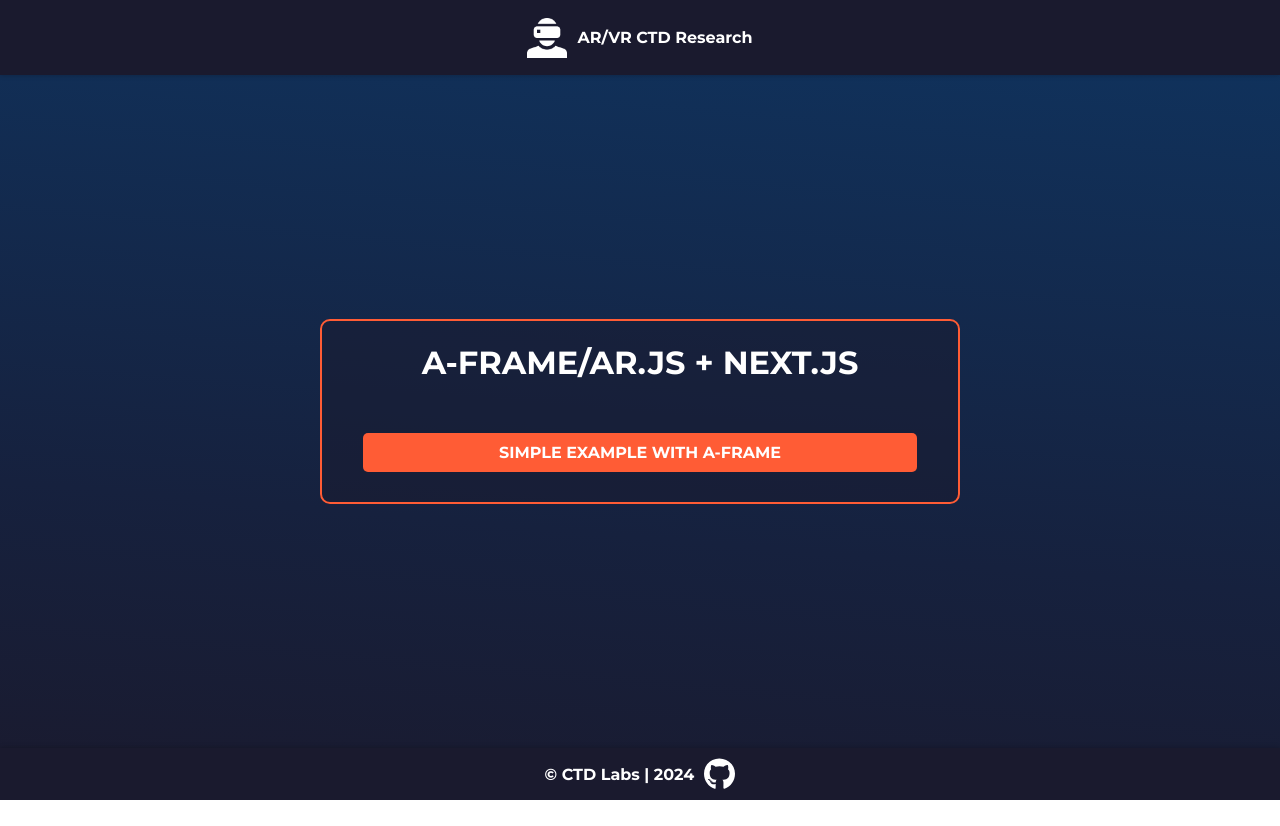
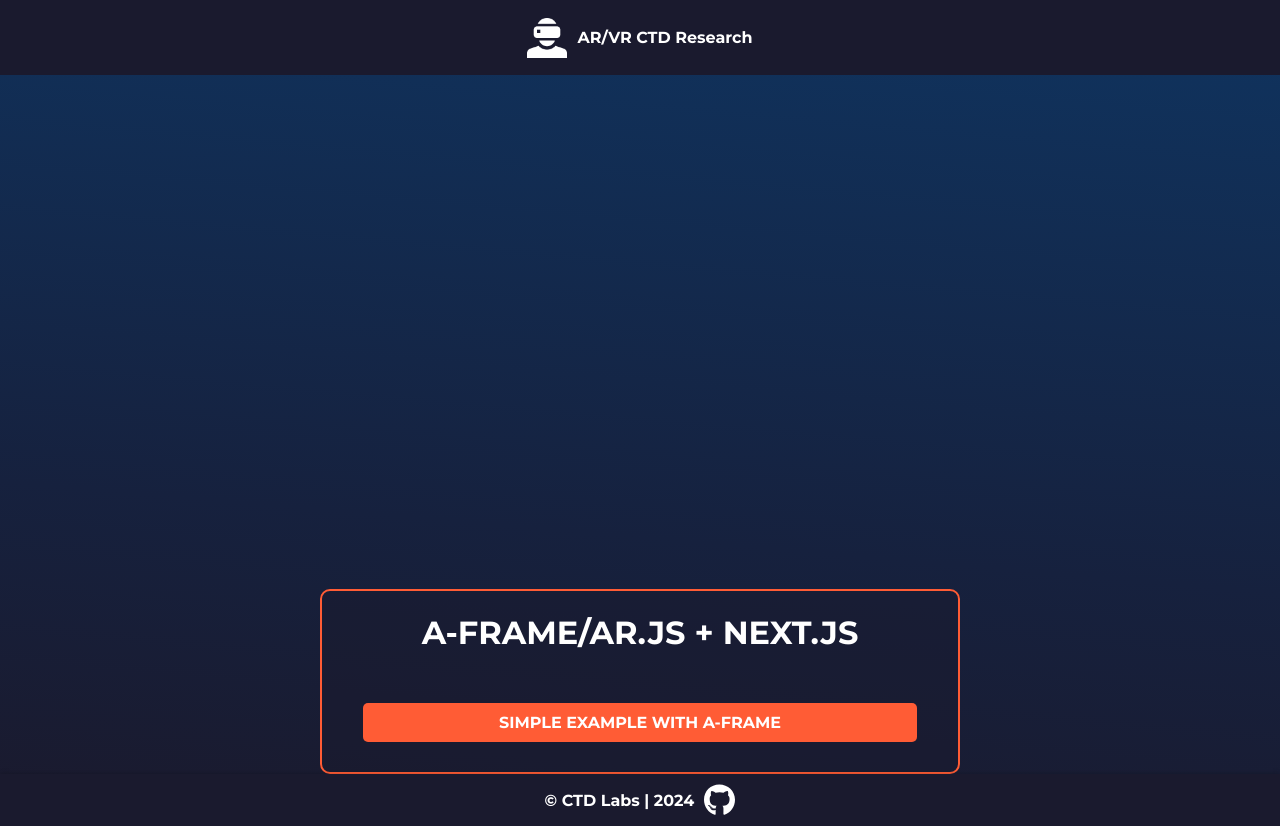
Before and after one commit to secch97/arjs_aframe-boilerplate, a Next.js app: page / in a window 1280 px wide. Before the commit the page ends 800 px from the top, so only its background shows below. Built offline with nearby package versions, Linux system fonts and the light colour scheme.

Commit message:
Layout changes

```diff
--- a/src/app/layout.tsx
+++ b/src/app/layout.tsx
@@ -27,9 +27,7 @@ export default function RootLayout({
       <Script src="https://raw.githack.com/AR-js-org/AR.js/master/aframe/build/aframe-ar.js"></Script>
       </head>
       <body className={montserrat.className}>
-        <div className="arvr-research">
           {children}
-        </div>
       </body>
     </html>
   );
--- a/src/app/page.tsx
+++ b/src/app/page.tsx
@@ -7,6 +7,7 @@ const Homepage = () => {
   return (
     <>
       <NavigationBar></NavigationBar>
+      <div className="arvr-research">
         <div className="examples-container">
           <h1> A-Frame/AR.js + Next.js</h1>
           <ul className="examples-list">
@@ -17,6 +18,7 @@ const Homepage = () => {
             </li>
           </ul>
         </div>
+      </div>
       <Footer></Footer>
     </>
   );
```
Lines whose indentation alone changed are shown as unchanged.
